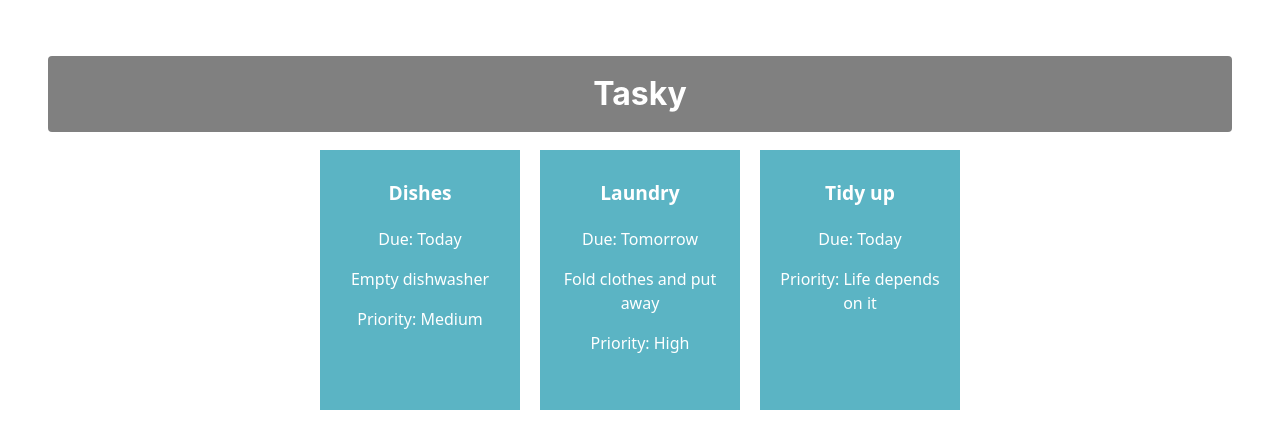
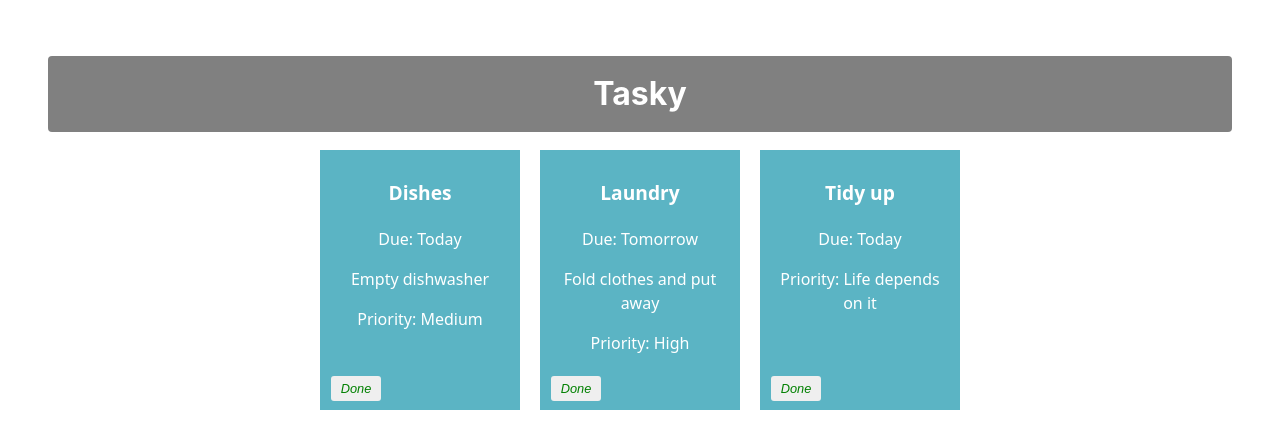
Before and after one commit to thava-51/react-basics-labs, a React (Vite) app in the folder rbasics/: page / in a window 1280 px wide. Shown: the top 448 px of the page. Built offline with nearby package versions, Linux system fonts and the light colour scheme.

Commit message:
Tasky Lab 2B Part 1

```diff
--- a/rbasics/src/App.css
+++ b/rbasics/src/App.css
@@ -40,3 +40,20 @@
   font-weight: bold;
   font-size: 1.2em;
 }
+
+button {
+  border: none;
+  border-radius: 3px;
+  font-style: italic;
+  font-size: 0.8em;
+  margin: 4px 6px;
+  width: 50px;
+  height: 25px;
+}
+
+.doneButton {
+  position: absolute;
+  bottom: 5px;
+  left: 5px;
+  color: green;
+}
--- a/rbasics/src/App.jsx
+++ b/rbasics/src/App.jsx
@@ -5,21 +5,30 @@
 function App() {
   const [ taskState, setTaskState ] = useState({
     tasks: [
-      { id:1, title:"Dishes", description: "Empty dishwasher", deadline: "Today", priority: "Medium"},
-      { id:2, title: "Laundry", description: "Fold clothes and put away", deadline: "Tomorrow", priority: "High"},
-      { id:3, title: "Tidy up", deadline: "Today", priority:"Life depends on it"}
+      { id:1, title:"Dishes", description: "Empty dishwasher", deadline: "Today", priority: "Medium", done: false},
+      { id:2, title: "Laundry", description: "Fold clothes and put away", deadline: "Tomorrow", priority: "High", done: false},
+      { id:3, title: "Tidy up", deadline: "Today", priority:"Life depends on it", done: false}
     ]
   });
+
+  const doneHandler = (taskIndex) => {
+    const tasks = [...taskState.tasks];
+    tasks[taskIndex].done = !tasks[taskIndex].done;
+    setTaskState({tasks});
+  }
+
   return (
     <div className='container'>
       <h1>Tasky</h1>
-      {taskState.tasks.map((task) => (
+      {taskState.tasks.map((task, index) => (
         <Task
           title={task.title}
           description={task.description}
           deadline={task.deadline}
           priority={task.priority}
           key={task.id}
+          done={task.done}
+          markDone={() => doneHandler(index)}
         />
       ))}
     </div>
--- a/rbasics/src/components/Task.jsx
+++ b/rbasics/src/components/Task.jsx
@@ -1,10 +1,11 @@
 function Task(props){
     return (
-       <div className="card">
+       <div className="card" style={{backgroundColor: props.done ? 'lightgrey' : '#5bb4c4'}}>
         <p className="title">{props.title}</p>
         <p>Due: {props.deadline}</p>
         <p>{props.description}</p>
         <p>Priority: {props.priority}</p>
+        <button onClick={props.markDone} className='doneButton'>Done</button>
        </div>
     )
 }
```
